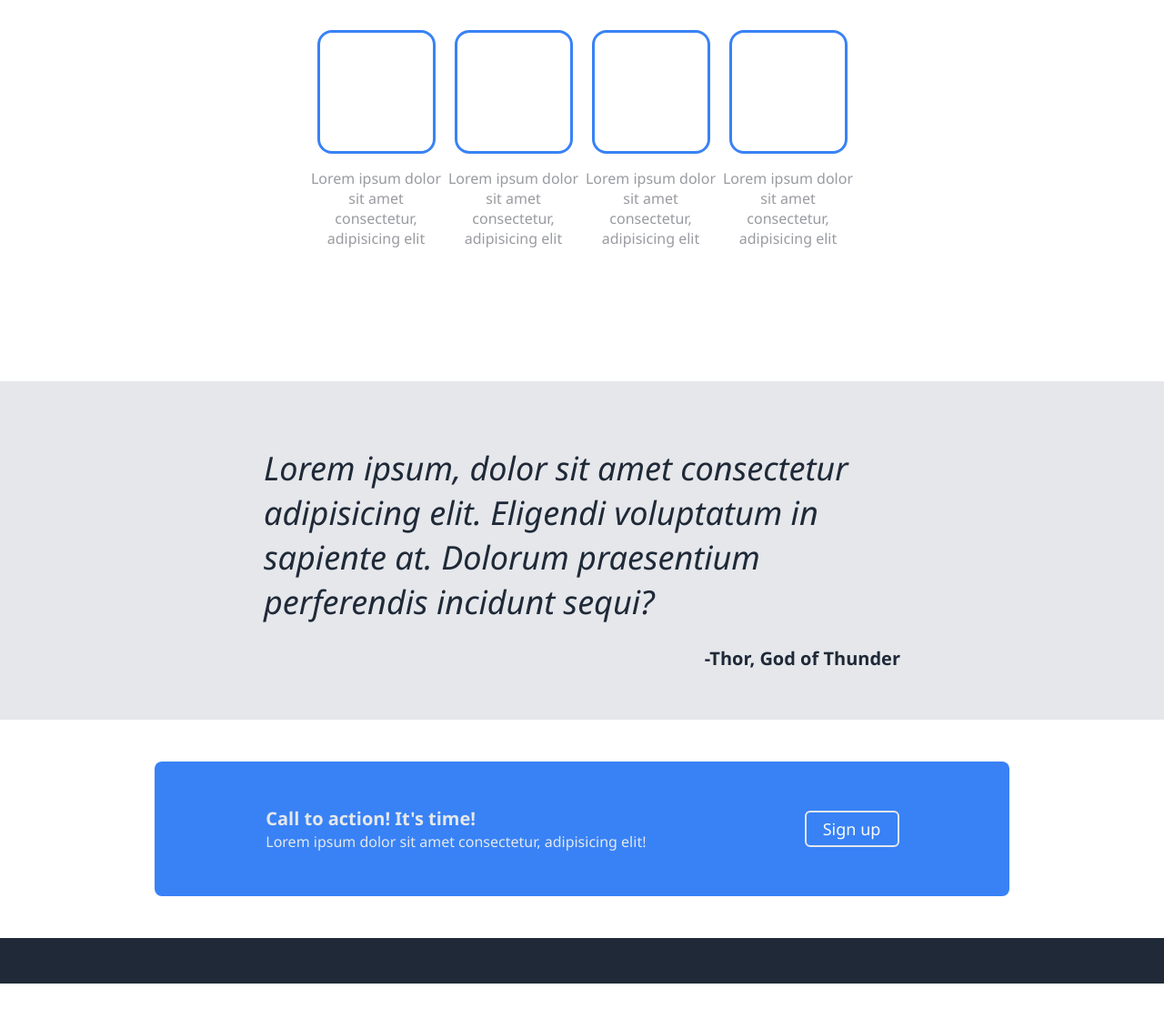
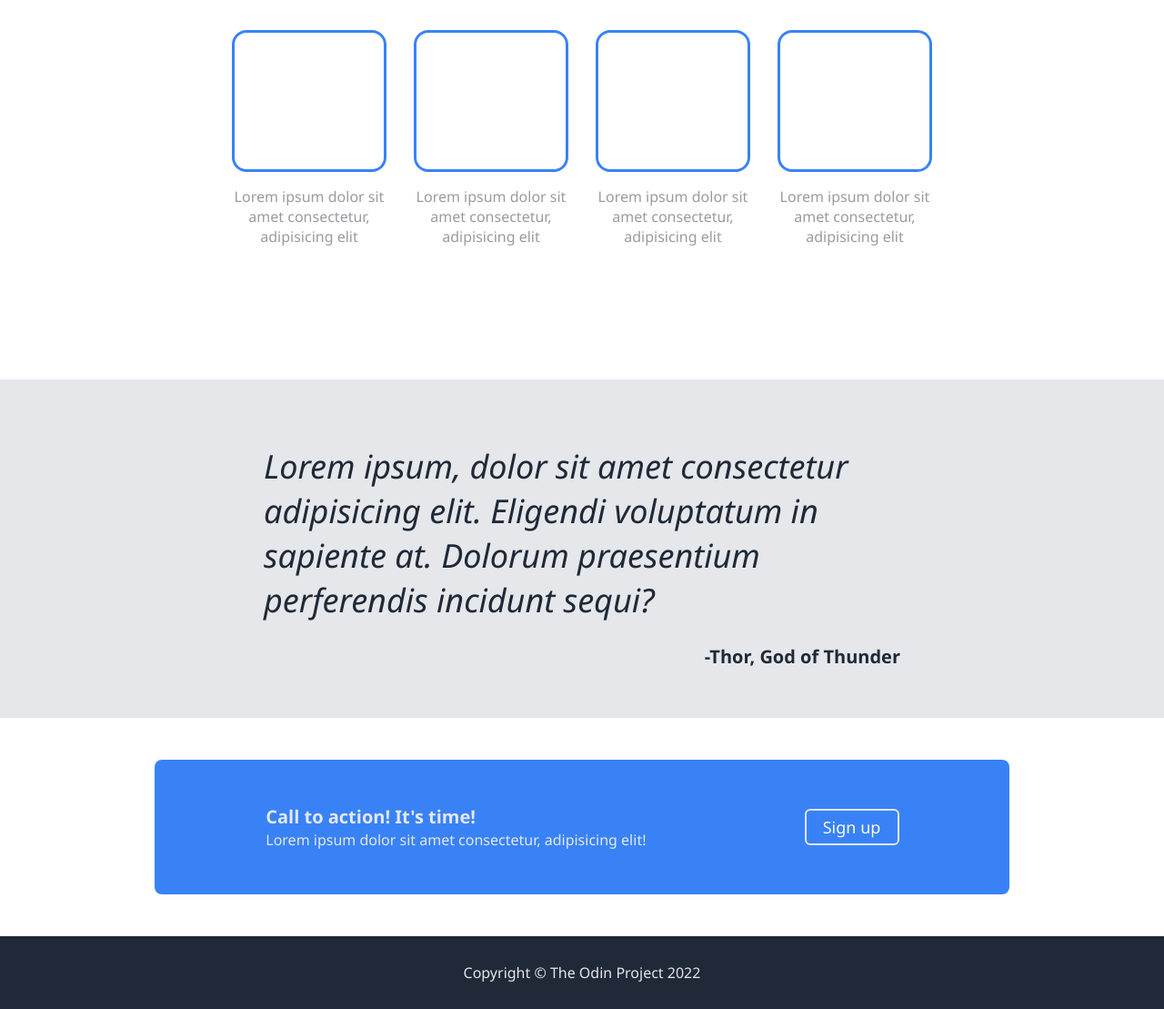
Before and after one commit to Nonines/Odin-Landing-Page, a plain HTML site: page index.html in a window 1280 px wide. Shown: the part 616-1725 px from the top of the page at 91% size. Before the commit the page ends 1697 px from the top, so only its background shows below. Drawn offline with Linux system fonts and the light colour scheme.

Commit message:
Complete footer section

```diff
--- a/index.html
+++ b/index.html
@@ -68,6 +68,8 @@
         </div>
     </div>
 
-    <div class="footer"></div>
+    <div class="footer">
+        <div>Copyright &copy; The Odin Project 2022</div>
+    </div>
 </body>
 </html>
--- a/style.css
+++ b/style.css
@@ -121,19 +121,19 @@ body {
     display: flex;
     flex-direction: row;
     justify-content: center;
-    gap: 1px;
+    gap: 30px;
 }
 
 .content-one .illustration {
-    width: 150px;
+    width: 170px;
     height: auto;
     text-align: center;
     color: #999ba0;
 }
 
 .content-one .thumb {
-    width: 124px;
-    height: 130px;
+    width: 164px;
+    height: 150px;
     border: 3px solid #3882F6;
     border-radius: 16px;
     margin: 0px auto;
@@ -210,11 +210,14 @@ body {
 .action-container .sign-up {
     border: 2px solid #E5E7EB;
 }
-
-
 /* ! */
 
+/* Footer */
 .footer {
     background-color: #1F2937;
-    height: 50px;
+    height: 80px;
+    color: #E5E7EB;
+    display: flex;
+    justify-content: center;
+    align-items: center;
 }
```
